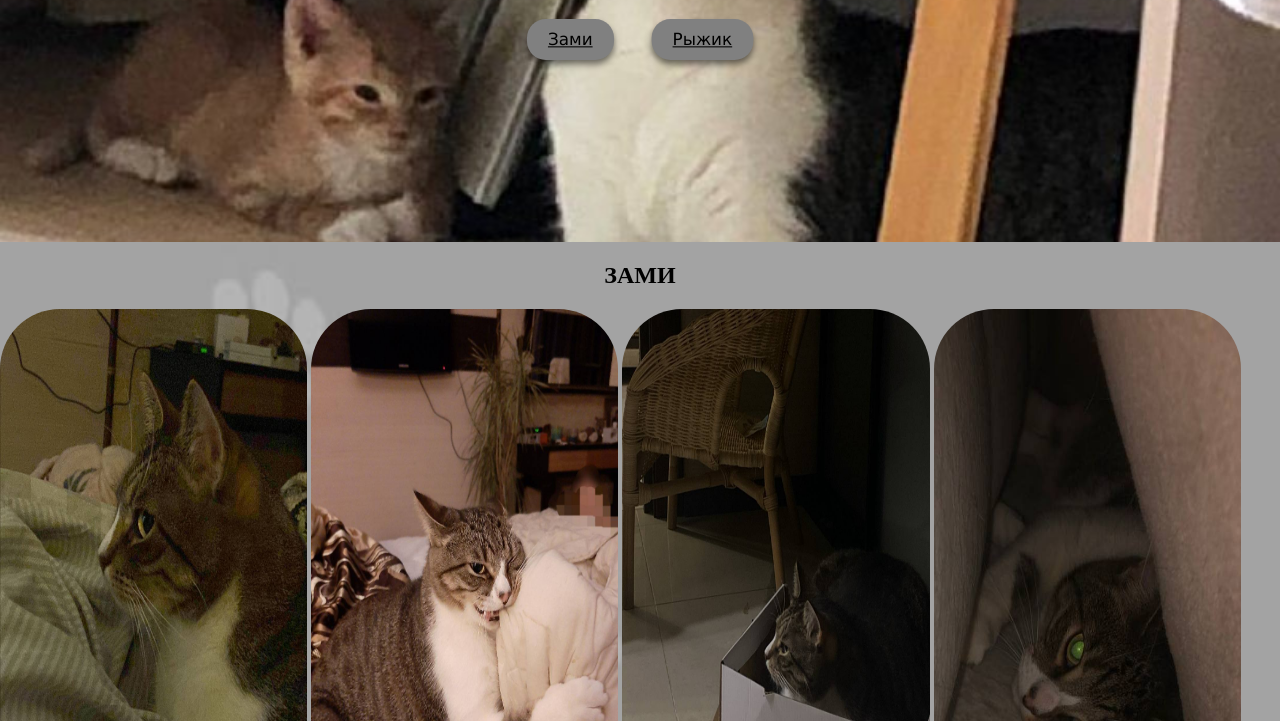
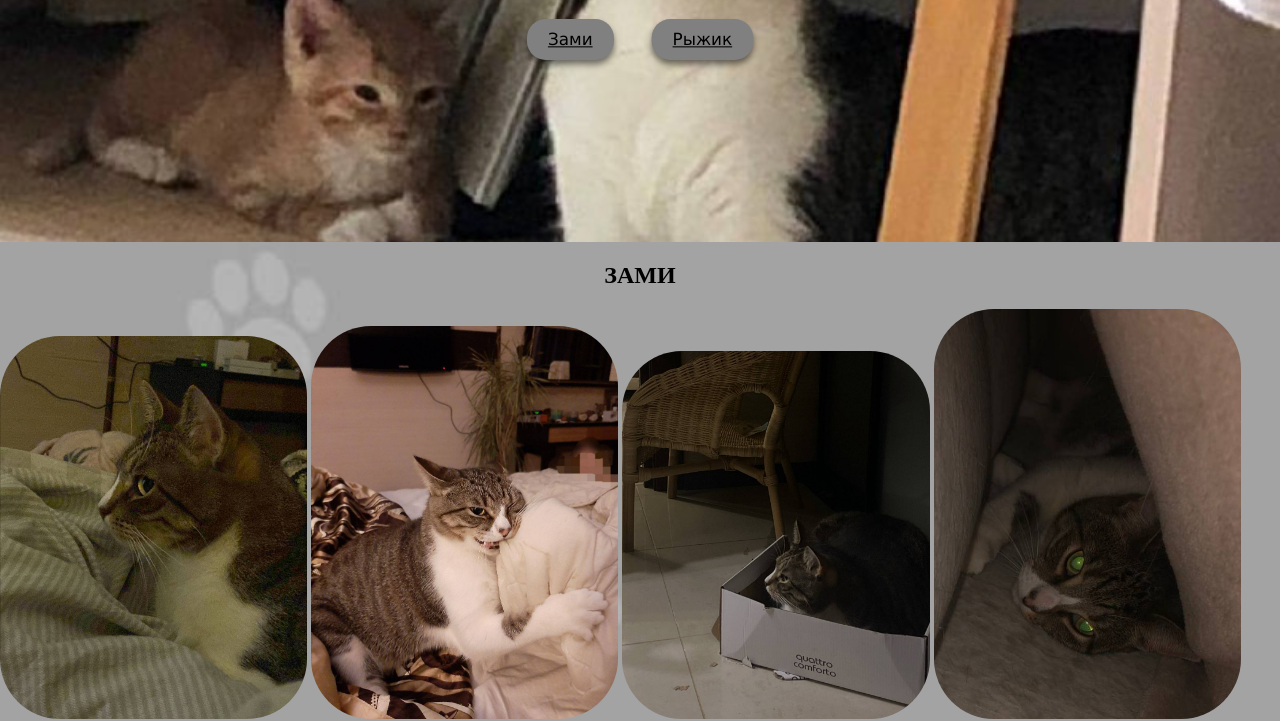
Before and after one commit to masichek123/projectmasha, a plain HTML site: page index.html in a window 1280 px wide. Shown: the part 79-800 px from the top of the page. Drawn offline with Linux system fonts and the light colour scheme.

Commit message:
Update index.html

```diff
--- a/index.html
+++ b/index.html
@@ -19,16 +19,16 @@
     <section id="zami">
         <h1>ЗАМИ</h1>
       <img
-        src="zami.jpg" width="24%" height="550"
+        src="zami.jpg" width="24%"
       />
       <img
-        src="zami2.jpg" width="24%" height="550"
+        src="zami2.jpg" width="24%"
       />
       <img
-        src="zami3.jpg" width="24%" height="550"
+        src="zami3.jpg" width="24%"
       />
       <img
-        src="zami4.jpg" width="24%" height="550"
+        src="zami4.jpg" width="24%"
       />
       <h3><bold>Возраст:</bold>6 лет</h3>
       <h3><bold>Порода:</bold>Метисс аббисинской кошки</h3>
```
